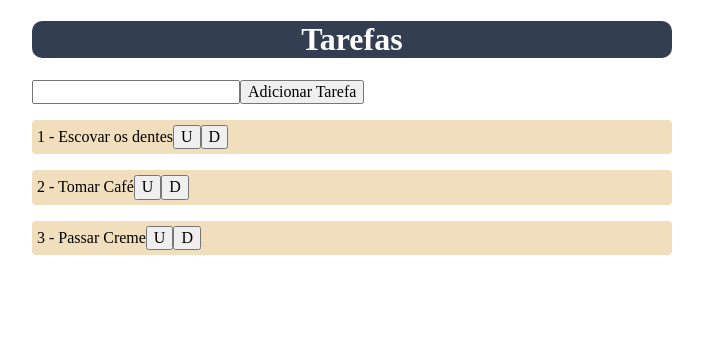
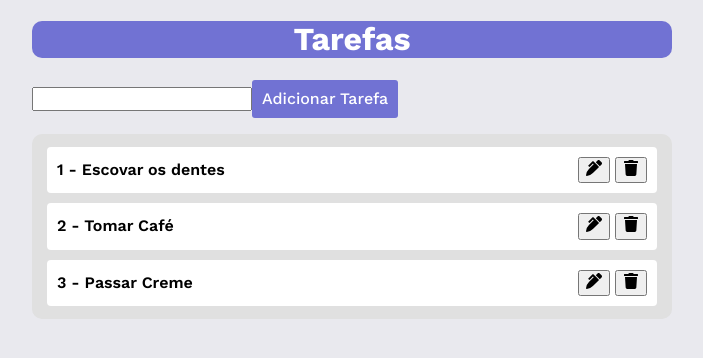
Before and after one commit to JpLoyal/To_Do, a React (Vite) app: page / in a window 1280 px wide. Shown: the top 358 px of the page, without its empty margins (288-991 px from the left). Built offline with nearby package versions, Linux system fonts and the light colour scheme.

Commit message:
feat: CSS básico adicionado

```diff
--- a/index.html
+++ b/index.html
@@ -4,7 +4,9 @@
     <meta charset="UTF-8" />
     <link rel="icon" type="image/svg+xml" href="/vite.svg" />
     <meta name="viewport" content="width=device-width, initial-scale=1.0" />
-    <title>ToDo</title>
+    <link rel="preconnect" href="https://fonts.googleapis.com">
+    <link rel="preconnect" href="https://fonts.gstatic.com" crossorigin>
+    <link href="https://fonts.googleapis.com/css2?family=Work+Sans:ital,wght@0,100..900;1,100..900&display=swap" rel="stylesheet">
   </head>
   <body>
     <div id="root"></div>
--- a/package.json
+++ b/package.json
@@ -13,6 +13,7 @@
     "normalize.css": "^8.0.1",
     "react": "^18.2.0",
     "react-dom": "^18.2.0",
+    "react-icons": "^5.2.1",
     "react-modal": "^3.16.1"
   },
   "devDependencies": {
--- a/src/App.jsx
+++ b/src/App.jsx
@@ -1,6 +1,10 @@
 import WrapperTasks from './components/WrapperTasks/WrapperTasks';
 import 'normalize.css';
 import './index.css';
+
+import ReactModal from 'react-modal';
+
+ReactModal.setAppElement('#root');
 
 function App() {
   return (
--- /dev/null
+++ b/src/components/BotaoAdicionarTarefa/BotaoAdicionarTarefa.jsx
@@ -0,0 +1,9 @@
+import styles from './BotaoAdicionarTarefa.module.css'
+
+const BotaoAdicionarTarefa = () => {
+  return (
+    <button className={styles.botaoAdicionarTarefa} type='submit'>Adicionar Tarefa</button>
+  )
+}
+
+export default BotaoAdicionarTarefa;
--- /dev/null
+++ b/src/components/BotaoAdicionarTarefa/BotaoAdicionarTarefa.module.css
@@ -0,0 +1,9 @@
+
+.botaoAdicionarTarefa {
+    background-color: var(--azulEscuro);
+    color: var(--branco);
+    border: none;
+    padding: 10px;
+    border-radius: 3px;
+    font-weight: 500;
+}
--- /dev/null
+++ b/src/components/Modals/ModalAtualizarTarefa/ModalAtualizarTarefa.jsx
@@ -0,0 +1,42 @@
+import ReactModal from 'react-modal';
+
+const ModalAtualizarTarefa = ({
+    tasks,
+    atualizarTarefa,
+    modalAtualizarIsOpen,
+    fecharModalDeAtualizacao,
+    indexDaTarefaASerAtualizada,
+    tarefaAtualizadaNoInputDoModal,
+    setTarefaAtualizadaNoInputDoModal,
+    setModalAtualizarIsOpen
+}) => {
+    return (
+        <ReactModal
+            isOpen={modalAtualizarIsOpen}
+            onRequestClose={fecharModalDeAtualizacao}
+        >
+            <h4>Tarefa a ser atualizada:</h4>
+            <p>{tasks[indexDaTarefaASerAtualizada]}</p>
+
+            <h4>Nova Tarefa:</h4>
+
+            <form onSubmit={(evento) => {
+                evento.preventDefault();
+                atualizarTarefa(indexDaTarefaASerAtualizada, tarefaAtualizadaNoInputDoModal);
+                setTarefaAtualizadaNoInputDoModal('');
+                setModalAtualizarIsOpen(false);
+            }}>
+                <input
+                    type='text'
+                    value={tarefaAtualizadaNoInputDoModal}
+                    onChange={(evento) => setTarefaAtualizadaNoInputDoModal(evento.target.value)}
+                />
+                <button type='submit'>Atualizar Tarefa</button>
+            </form>
+
+            <button onClick={fecharModalDeAtualizacao}>Fechar Modal</button>
+        </ReactModal>
+    )
+}
+
+export default ModalAtualizarTarefa;
--- /dev/null
+++ b/src/components/Modals/ModalExcluirTarefa/ModalExcluirTarefa.jsx
@@ -0,0 +1,31 @@
+import ReactModal from 'react-modal';
+
+const ModalExcluirTarefa = ({
+    tasks,
+    modalExcluirIsOpen,
+    fecharModalDeExclusao,
+    removerTarefa,
+    indexDaTarefaASerExcluida,
+    setModalExcluirIsOpen
+}) => {
+    return (
+        <ReactModal
+                isOpen={modalExcluirIsOpen}
+                onRequestClose={fecharModalDeExclusao}
+            >
+                <h4>Tem certeza que deseja excluir a seguinte tarefa:</h4>
+                <p>{tasks[indexDaTarefaASerExcluida]}</p>
+
+                <button onClick={() => {
+                    removerTarefa(indexDaTarefaASerExcluida);
+                    setModalExcluirIsOpen(false);
+                }}>
+                    Excluir
+                </button>
+
+                <button onClick={fecharModalDeExclusao}>Fechar Modal</button>
+        </ReactModal>
+    )
+}
+
+export default ModalExcluirTarefa;
--- a/src/components/Tasks/Tasks.jsx
+++ b/src/components/Tasks/Tasks.jsx
@@ -1,10 +1,10 @@
 import styles from './Tasks.module.css';
 import { useState } from 'react';
 
-import ReactModal from 'react-modal';
+import ModalAtualizarTarefa from '../Modals/ModalAtualizarTarefa/ModalAtualizarTarefa';
+import ModalExcluirTarefa from '../Modals/ModalExcluirTarefa/ModalExcluirTarefa';
 
-
-ReactModal.setAppElement('#root');
+import { FaPenAlt, FaTrash } from "react-icons/fa";
 
 const Tasks = ({ tasks, atualizarTarefa, removerTarefa }) => {
 
@@ -35,21 +35,23 @@ const Tasks = ({ tasks, atualizarTarefa, removerTarefa }) => {
 
     return (
         <>
-            <ul className={styles.ul}>
+            <ul className={styles.listaTarefas}>
                 {tasks.map((tarefa, index)=>{
                     return (
-                        <li key={index}>
-                            {index + 1} - {tarefa}
-                            <span>
+                        <li key={index} className={styles.elementoListaTarefas}>
+                            <div>
+                                {index + 1} - {tarefa}
+                            </div>
+                            <span className={styles.spanBotoesAttDel}>
                                 <button onClick={() => {
                                     abrirModalDeAtualizacao(index);
                                 }}>
-                                    U
+                                    <FaPenAlt />
                                 </button>
                                 <button onClick={() => {
                                     abrirModalDeExclusao(index)
                                 }}>
-                                    D
+                                    <FaTrash />
                                 </button>
                             </span>
                         </li>
@@ -57,50 +59,25 @@ const Tasks = ({ tasks, atualizarTarefa, removerTarefa }) => {
                 })}
             </ul>
 
-            {/* Modal de atualização de tarefa */}
-            <ReactModal
-                isOpen={modalAtualizarIsOpen}
-                onRequestClose={fecharModalDeAtualizacao}
-            >
-                <h4>Tarefa a ser atualizada:</h4>
-                <p>{tasks[indexDaTarefaASerAtualizada]}</p>
+            <ModalAtualizarTarefa
+                tasks={tasks}
+                atualizarTarefa={atualizarTarefa}
+                modalAtualizarIsOpen={modalAtualizarIsOpen}
+                fecharModalDeAtualizacao={fecharModalDeAtualizacao}
+                indexDaTarefaASerAtualizada={indexDaTarefaASerAtualizada}
+                tarefaAtualizadaNoInputDoModal={tarefaAtualizadaNoInputDoModal}
+                setTarefaAtualizadaNoInputDoModal={setTarefaAtualizadaNoInputDoModal}
+                setModalAtualizarIsOpen={setModalAtualizarIsOpen}
+            />
 
-                <h4>Nova Tarefa:</h4>
-
-                <form onSubmit={(evento) => {
-                    evento.preventDefault();
-                    atualizarTarefa(indexDaTarefaASerAtualizada, tarefaAtualizadaNoInputDoModal);
-                    setTarefaAtualizadaNoInputDoModal('');
-                    setModalAtualizarIsOpen(false);
-                }}>
-                    <input
-                        type='text'
-                        value={tarefaAtualizadaNoInputDoModal}
-                        onChange={(evento) => setTarefaAtualizadaNoInputDoModal(evento.target.value)}
-                    />
-                    <button type='submit'>Atualizar Tarefa</button>
-                </form>
-
-                <button onClick={fecharModalDeAtualizacao}>Fechar Modal</button>
-            </ReactModal>
-
-            {/* Modal de exclusão de tarefa */}
-            <ReactModal
-                isOpen={modalExcluirIsOpen}
-                onRequestClose={fecharModalDeExclusao}
-            >
-                <h4>Tem certeza que deseja excluir a seguinte tarefa:</h4>
-                <p>{tasks[indexDaTarefaASerExcluida]}</p>
-
-                <button onClick={() => {
-                    removerTarefa(indexDaTarefaASerExcluida);
-                    setModalExcluirIsOpen(false);
-                }}>
-                    Excluir
-                </button>
-
-                <button onClick={fecharModalDeExclusao}>Fechar Modal</button>
-            </ReactModal>
+            <ModalExcluirTarefa
+                tasks={tasks}
+                modalExcluirIsOpen={modalExcluirIsOpen}
+                fecharModalDeExclusao={fecharModalDeExclusao}
+                removerTarefa={removerTarefa}
+                indexDaTarefaASerExcluida={indexDaTarefaASerExcluida}
+                setModalExcluirIsOpen={setModalExcluirIsOpen}
+            />
         </>
     )
 }
--- a/src/components/Tasks/Tasks.module.css
+++ b/src/components/Tasks/Tasks.module.css
@@ -1,11 +1,21 @@
-ul {
+.listaTarefas {
     list-style-type: none;
-    padding: 0;
+    border-radius: 10px;
+    padding: 3px 15px;
+    background-color: var(--cinza);
 }
 
-li {
-    background-color: var(--bege);
-    margin: 16px 0;
-    padding: 5px;
+.elementoListaTarefas {
+    background-color: var(--branco);
+    margin: 10px 0;
+    padding: 10px;
     border-radius: 4px;
+    display: flex;
+    align-items: center;
+    justify-content: space-between;
 }
+
+.spanBotoesAttDel {
+    display: flex;
+    gap: 5px;
+}
--- a/src/components/WrapperTasks/WrapperTasks.jsx
+++ b/src/components/WrapperTasks/WrapperTasks.jsx
@@ -1,6 +1,8 @@
 import styles from './WrapperTasks.module.css';
 import { useState } from 'react';
 import Tasks from '../Tasks/Tasks';
+
+import BotaoAdicionarTarefa from '../BotaoAdicionarTarefa/BotaoAdicionarTarefa';
 
 const WrapperTasks = () => {
     const [tasks, setTasks] = useState(['Escovar os dentes', 'Tomar Café', 'Passar Creme']);
@@ -36,7 +38,7 @@ const WrapperTasks = () => {
                     value={inputValue}
                     onChange={(evento)=>setInputValue(evento.target.value)}
                 />
-                <button type='submit'>Adicionar Tarefa</button>
+                <BotaoAdicionarTarefa />
             </form>
 
             <Tasks
--- a/src/index.css
+++ b/src/index.css
@@ -1,5 +1,18 @@
 :root {
+    --azulEscuro: #7172d3;
+    --azulClaro: #e9e9ee;
     --bege: #f1debd;
-    --azulEscuro: #333e50;
-    --azulClaro: #5c6e6e;
+    --branco: #FFF;
+    --cinza: #e0e0e0;
 }
+
+html {
+    font-family: "Work Sans", sans-serif;
+    font-weight: 600;
+    font-style: normal;
+    background-color: var(--azulClaro);
+}
+
+button {
+    cursor: pointer;
+}
```
Also changed, not shown: 1 other file (tests, documents, lock files or other folders).
